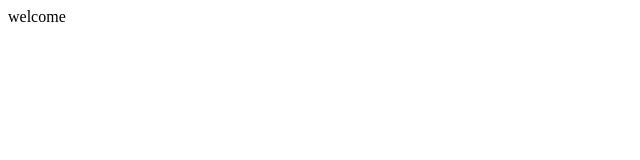
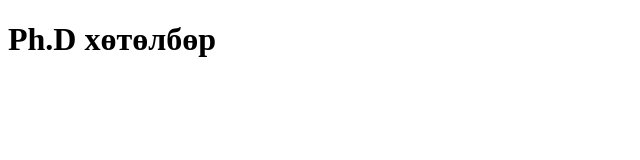
Before and after one commit to gereedei/phd, a plain HTML site: page index.html in a window 1280 px wide. Shown: the whole page, without its empty margins (0-640 px from the left). Drawn offline with Linux system fonts and the light colour scheme.

Commit message:
new index file greated

```diff
--- a/index.html
+++ b/index.html
@@ -4,12 +4,10 @@
     <meta charset="UTF-8">
     <meta name="viewport" content="width=device-width, initial-scale=1.0">
     <title>UFE - Ph.D</title>
-
-
 </head>
 <body>
-
-   welcome
-
+    <div>
+        <h1>Ph.D хөтөлбөр</h1>
+    </div>
 </body>
 </html>
```
